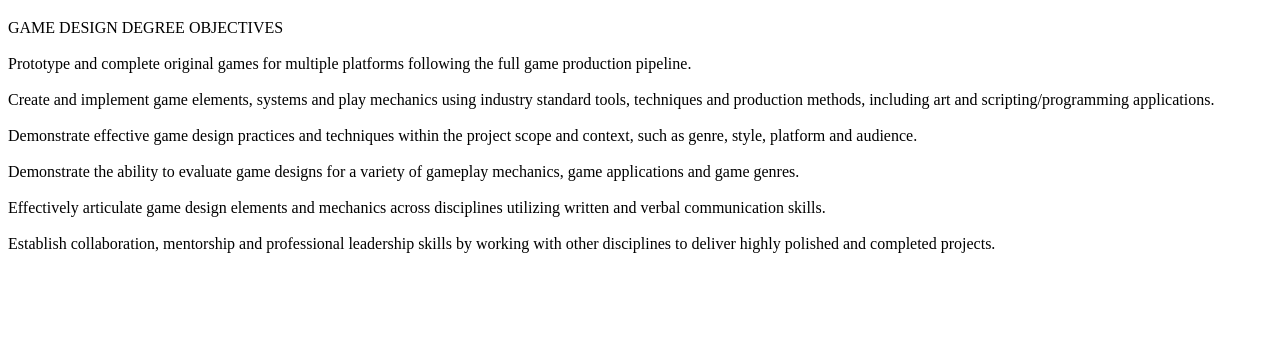
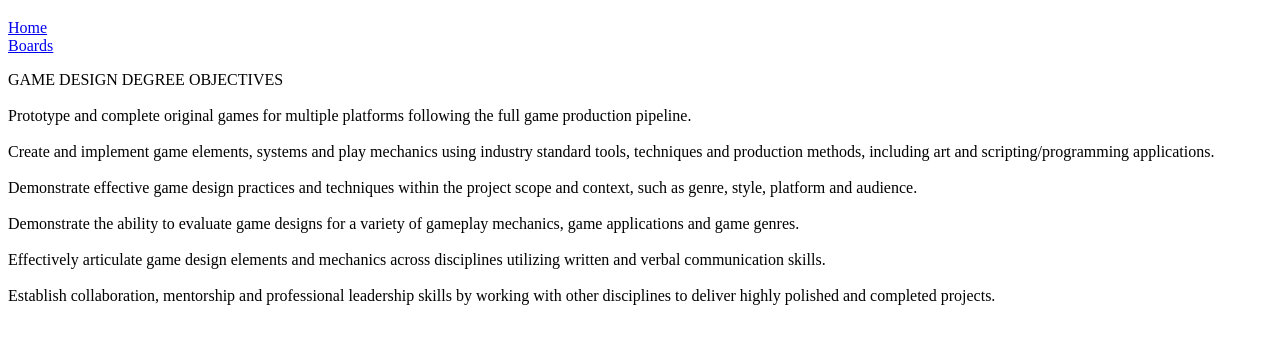
Before and after one commit to MasterMJM/CSC102, a plain HTML site: page Boards.html in a window 1280 px wide. Shown: the part 61-404 px from the top of the page. Drawn offline with Linux system fonts and the light colour scheme.

Commit message:
Add files via upload

```diff
--- a/Boards.html
+++ b/Boards.html
@@ -10,8 +10,15 @@
     <title>CSC102 Boards Page</title>
 </head>
 <!-- The body tag goes next and contains the content of the page -->
+ <header>
+    <h1>Welcome to my CSC102 Boards page</h1>
+    <!-- Create a nav section to hold the menu -->
+    <nav>
+        <a href="Index.html">Home</a>
+        <br>
+        <a href="Boards.html">Boards</a>
+    </nav>
 <body>
-    <h1>Welcome to my CSC102 Boards page</h1>
 <!-- Paragrapgh tag has spacing around it by default -->
     <p>
        GAME DESIGN DEGREE OBJECTIVES
```
